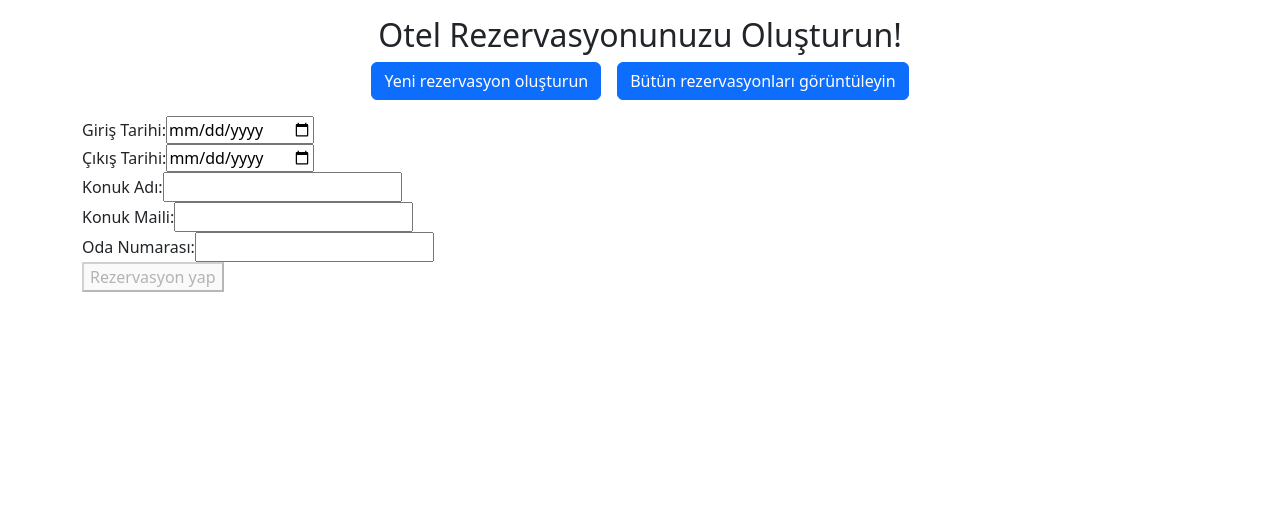
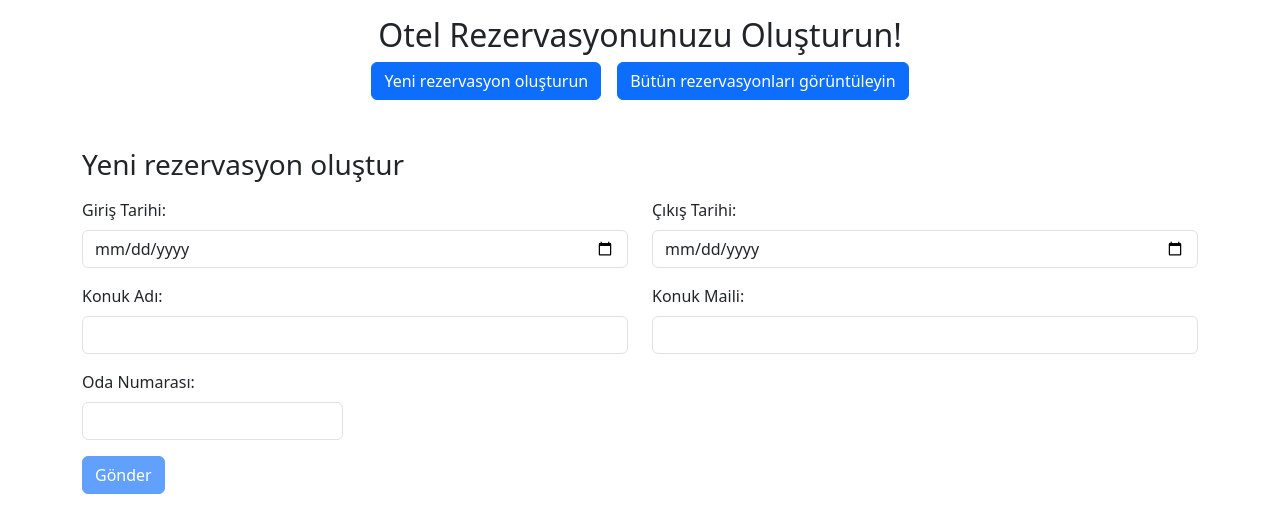
Before and after one commit to akinpinkman/hotel-app, an Angular app: page /new in a window 1280 px wide. Shown: the top 532 px of the page. Built offline with nearby package versions, Linux system fonts and the light colour scheme.

Commit message:
Update reservation form component UI and validation messages

```diff
--- a/src/app/reservation-form/reservation-form.component.html
+++ b/src/app/reservation-form/reservation-form.component.html
@@ -1,49 +1,59 @@
 <app-home></app-home>
+
+<h3 class="mt-5 mb-3">Yeni rezervasyon oluştur</h3>
 
 <form [formGroup]="reservationForm" (ngSubmit)="onSubmit()">
 
-    <div>
-        <label>Giriş Tarihi:</label>
-        <input type="date" formControlName="checkInDate">
-        <div *ngIf="reservationForm.get('checkInDate')?.invalid && reservationForm.get('checkInDate')?.touched">Giriş
-            tarihi
-            belirtin
+    <div class="row mb-3">
+        <div class="col">
+            <label class="form-label">Giriş Tarihi:</label>
+            <input class="form-control" type="date" formControlName="checkInDate">
+            <small class="text-danger"
+                *ngIf="reservationForm.get('checkInDate')?.invalid && reservationForm.get('checkInDate')?.touched">
+                Giriş Tarihi gerekli.
+            </small>
+        </div>
+
+        <div class="col">
+            <label class="form-label">Çıkış Tarihi:</label>
+            <input class="form-control" type="date" formControlName="checkOutDate">
+            <small class="text-danger"
+                *ngIf="reservationForm.get('checkOutDate')?.invalid && reservationForm.get('checkOutDate')?.touched">
+                Çıkış Tarihi gerekli.
+            </small>
         </div>
     </div>
 
-    <div>
-        <label>Çıkış Tarihi:</label>
-        <input type="date" formControlName="checkOutDate">
-        <div *ngIf="reservationForm.get('checkOutDate')?.invalid && reservationForm.get('checkOutDate')?.touched">Çıkış
-            tarihi
-            belirtin
+    <div class="row mb-3">
+        <div class="col">
+            <label class="form-label">Konuk Adı:</label>
+            <input class="form-control" type="text" formControlName="guestName">
+            <small class="text-danger"
+                *ngIf="reservationForm.get('guestName')?.invalid && reservationForm.get('guestName')?.touched">
+                Konuk Adı gerekli.
+            </small>
+        </div>
+
+        <div class="col">
+            <label class="form-label">Konuk Maili:</label>
+            <input class="form-control" type="email" formControlName="guestEmail">
+            <small class="text-danger"
+                *ngIf="reservationForm.get('guestEmail')?.invalid && reservationForm.get('guestEmail')?.touched">
+                Konuk Maili gerekli.
+            </small>
         </div>
     </div>
 
-    <div>
-        <label>Konuk Adı:</label>
-        <input type="text" formControlName="guestName">
-        <div *ngIf="reservationForm.get('guestName')?.invalid && reservationForm.get('guestName')?.touched">Konuk adı
-            girin
+    <div class="row mb-3">
+        <div class="col-3">
+            <label class="form-label">Oda Numarası:</label>
+            <input class="form-control" type="number" formControlName="roomNumber">
+            <small class="text-danger"
+                *ngIf="reservationForm.get('roomNumber')?.invalid && reservationForm.get('roomNumber')?.touched">
+                Oda Numarası gerekli.
+            </small>
         </div>
     </div>
 
-    <div>
-        <label>Konuk Maili:</label>
-        <input type="email" formControlName="guestEmail">
-        <div *ngIf="reservationForm.get('guestEmail')?.invalid && reservationForm.get('guestEmail')?.touched">Konuk
-            maili girin
-        </div>
-    </div>
-
-    <div>
-        <label>Oda Numarası:</label>
-        <input type="number" formControlName="roomNumber">
-        <div *ngIf="reservationForm.get('roomNumber')?.invalid && reservationForm.get('roomNumber')?.touched">Oda
-            numarası girin
-        </div>
-    </div>
-
-    <button type="submit" [disabled]="reservationForm.invalid">Rezervasyon yap</button>
-
+    <button class="btn btn-primary" type="submit" [disabled]="reservationForm.invalid">Gönder</button>
 </form>
```
